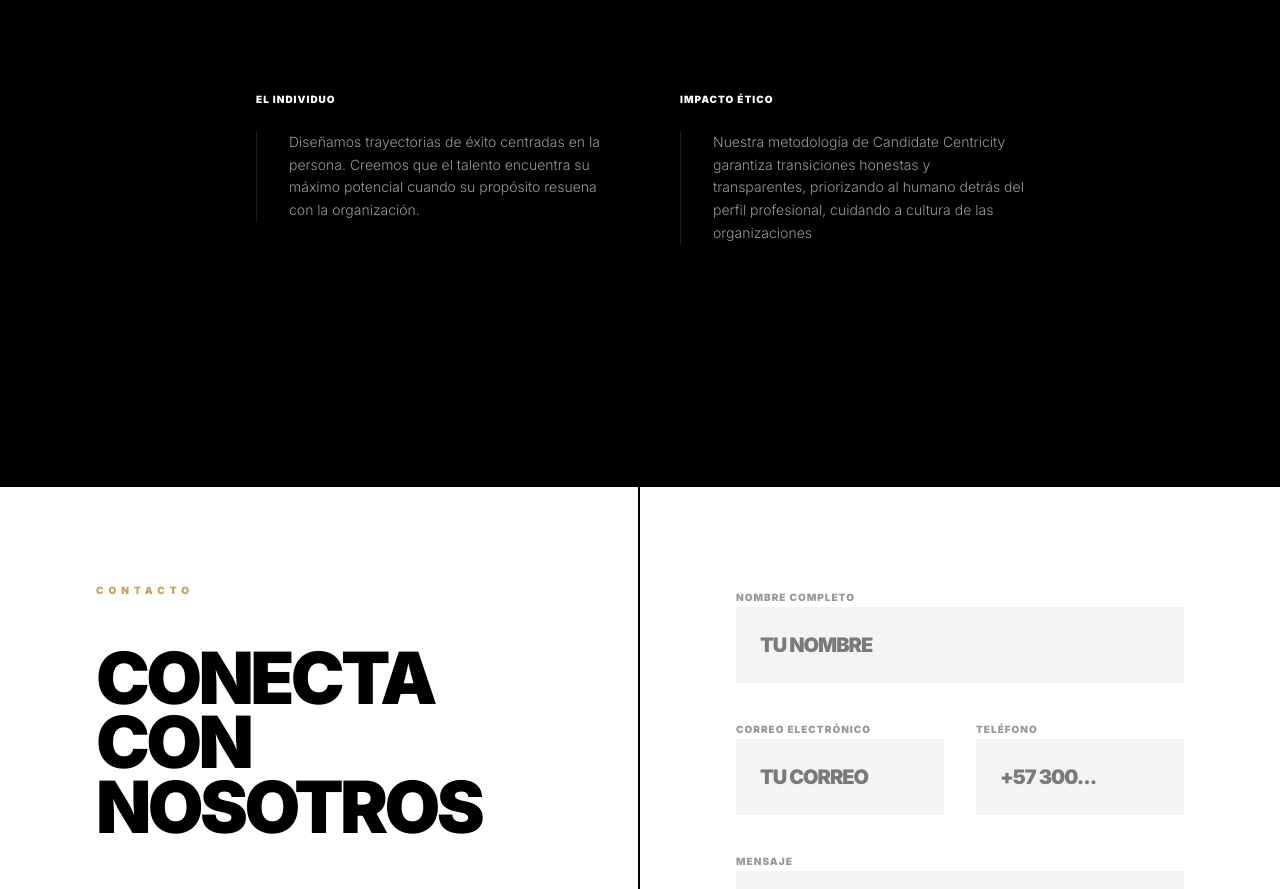
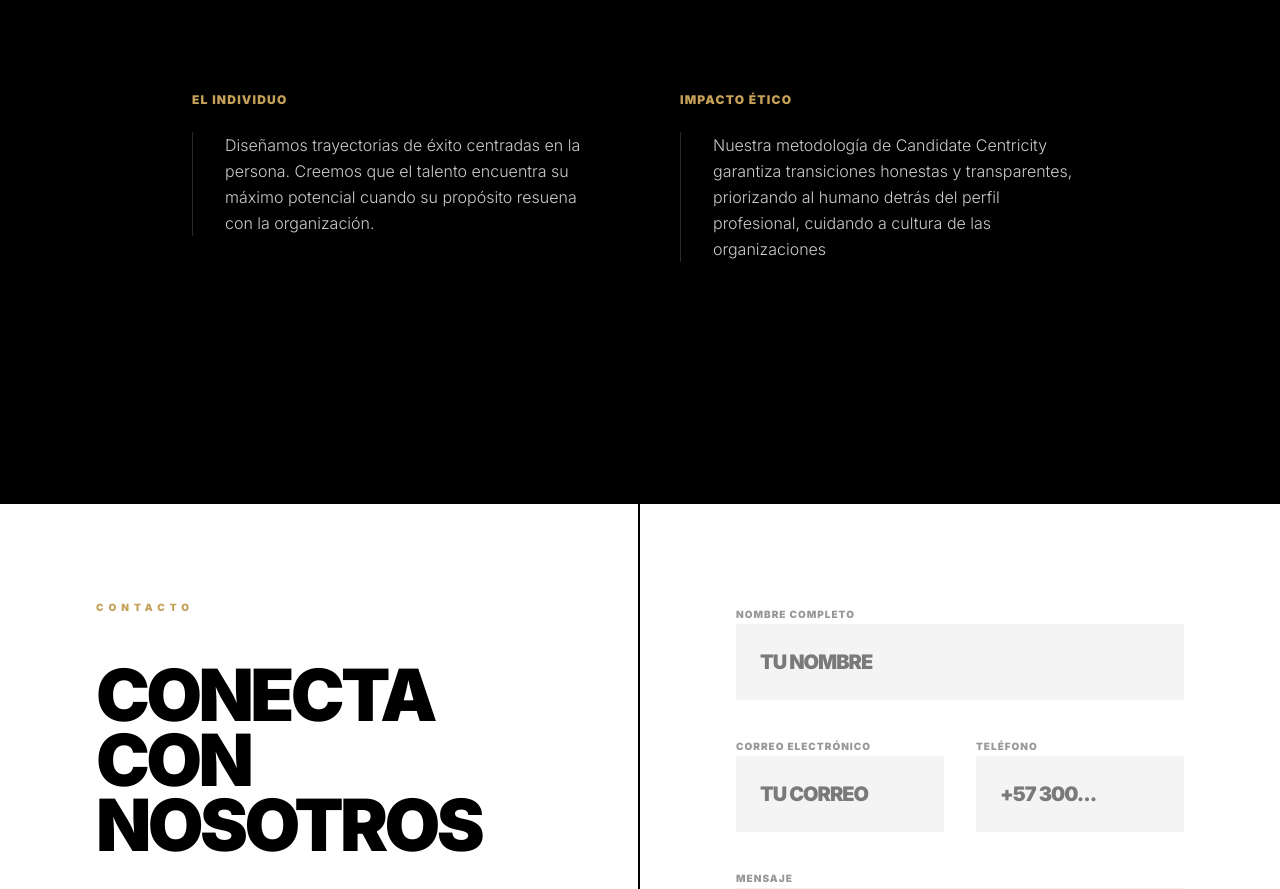
Before and after one commit to ELVIALAT/APAZ-Talent, a React (Vite) app: page / in a window 1280 px wide. Shown: the part 3370-4259 px from the top of the page. Built offline with nearby package versions, Linux system fonts and the light colour scheme; no server answers.

Commit message:
design: enlarge philosophy labels and descriptions for legibility

```diff
--- a/src/App.tsx
+++ b/src/App.tsx
@@ -386,16 +386,16 @@ const Philosophy = ({ language }: { language: 'es' | 'en' }) => {
             className="max-w-4xl w-full h-auto object-contain"
           />
         </div>
-        <div className="max-w-3xl mx-auto grid md:grid-cols-2 gap-20 text-left">
+        <div className="max-w-4xl mx-auto grid md:grid-cols-2 gap-20 text-left">
            <div>
-              <h4 className="text-[10px] font-black uppercase mb-6 tracking-widest">{t.label1}</h4>
-              <p className="text-sm font-light leading-relaxed opacity-60 border-l border-white/20 pl-8">
+              <h4 className="text-xs font-black uppercase mb-6 tracking-widest text-brand-gold">{t.label1}</h4>
+              <p className="text-base font-light leading-relaxed opacity-80 border-l border-white/20 pl-8">
                  {t.desc1}
               </p>
            </div>
            <div>
-              <h4 className="text-[10px] font-black uppercase mb-6 tracking-widest">{t.label2}</h4>
-              <p className="text-sm font-light leading-relaxed opacity-60 border-l border-white/20 pl-8">
+              <h4 className="text-xs font-black uppercase mb-6 tracking-widest text-brand-gold">{t.label2}</h4>
+              <p className="text-base font-light leading-relaxed opacity-80 border-l border-white/20 pl-8">
                  {t.desc2}
               </p>
            </div>
```
